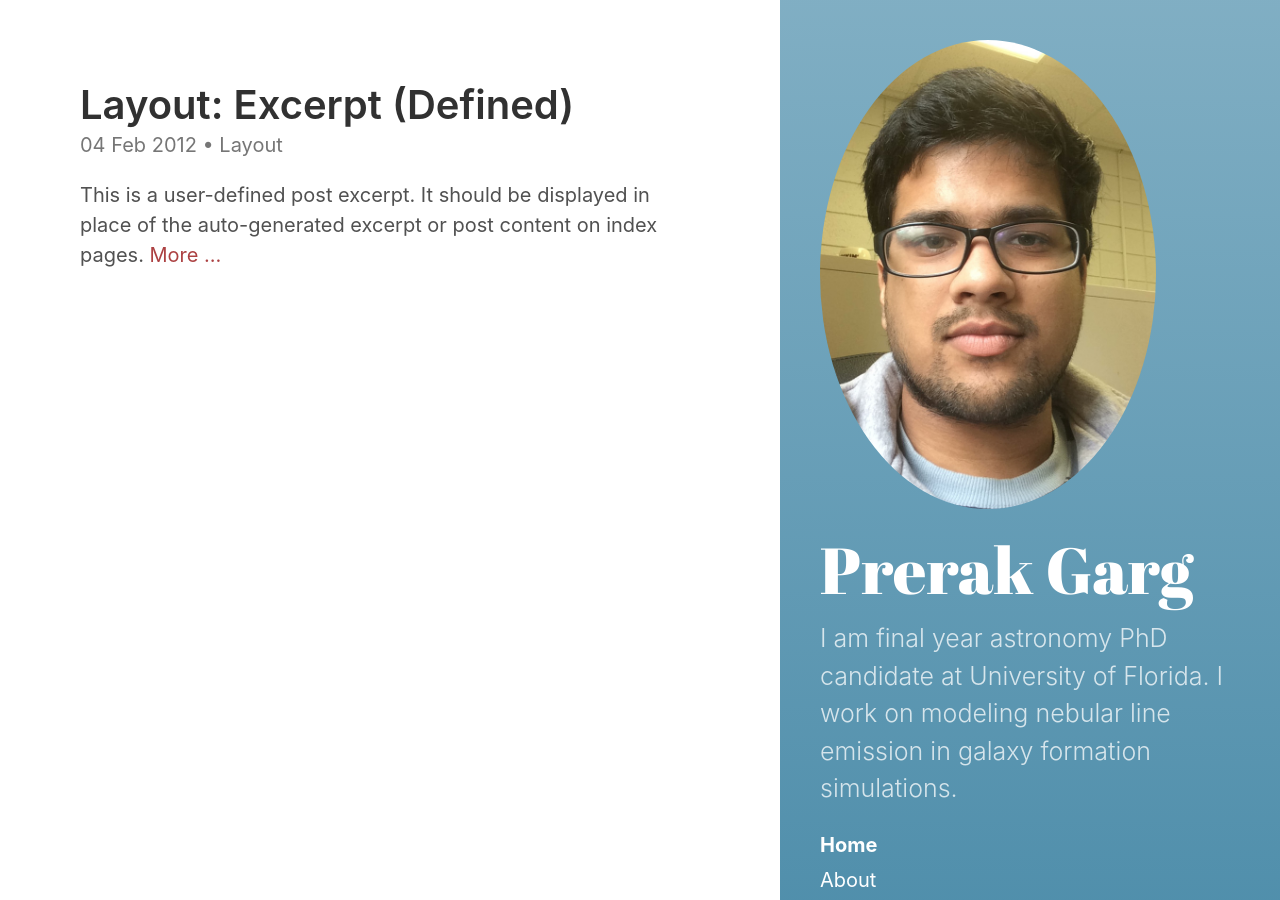
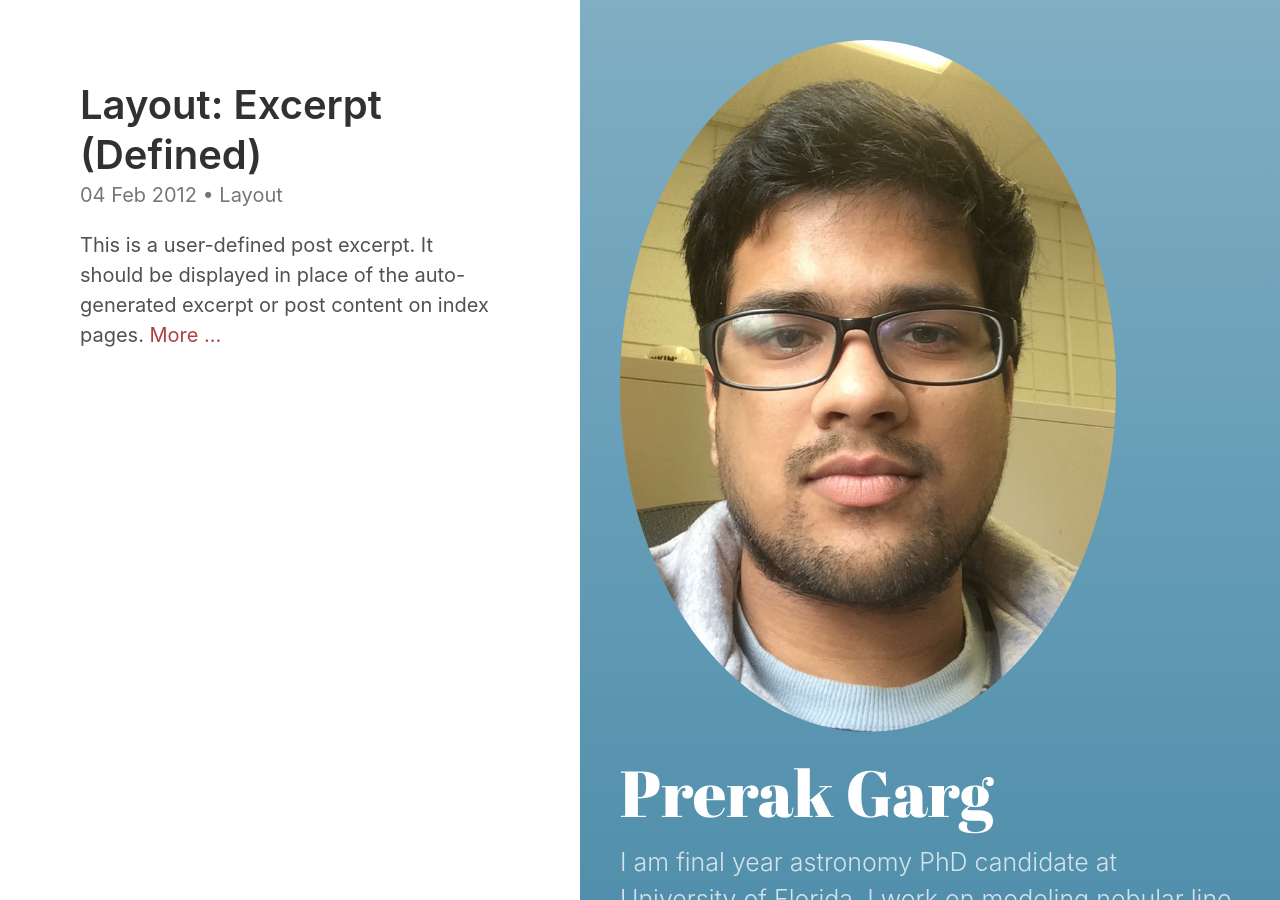
Before and after one commit to prerakgarg07/prerakgarg07.github.io, a Jekyll site: the page built from index.html, in a window 1280 px wide. Built offline with Jekyll 4.4.1, drawn with Linux system fonts in a browser that asks for light colours; the list of posts is cut into pages by our own code.

Commit message:
Update main.scss

```diff
--- a/assets/css/main.scss
+++ b/assets/css/main.scss
@@ -5,5 +5,5 @@ $sidebar-bg-color: #689fb8;
 $link-color: #ac4142;
 $sidebar-sticky: false;
 $layout-reverse: true;
-$sidebar-width: 25rem;
+$sidebar-width: 35rem;
 @import "hydeout";
```
